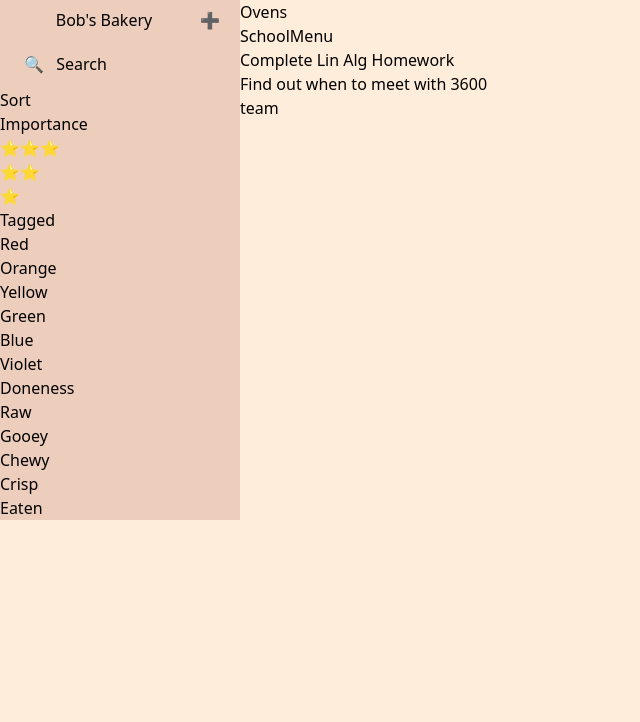
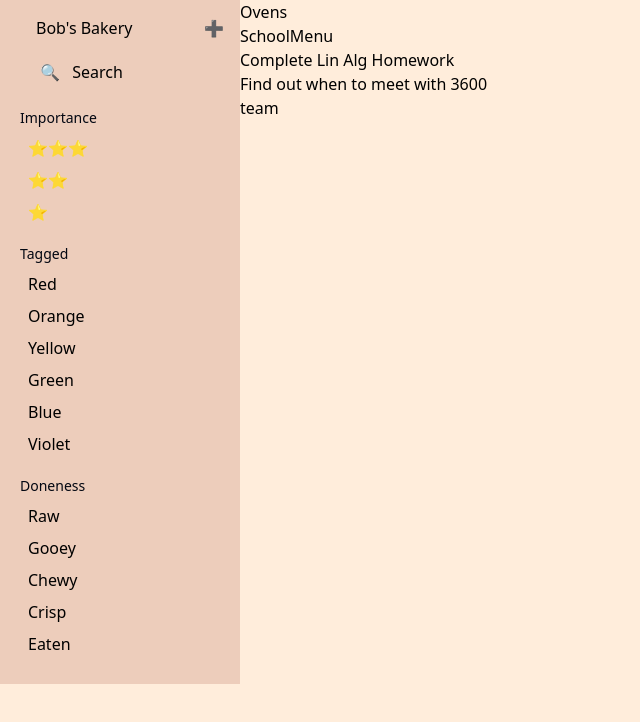
Before and after one commit to arishalidev/cookie-task-manager, a website: page index.html in a window 1280 px wide. Shown: the whole page, without its empty margins (0-640 px from the left). Drawn offline with nearby package versions, Linux system fonts and the light colour scheme; files that its build step writes are made by us from their sources.

Commit message:
Styled sidebar

```diff
--- a/index.html
+++ b/index.html
@@ -8,13 +8,13 @@
 <body class="bg-brown-100">
 <div class="flex">
     <div class="w-60 shrink-0 bg-brown-200">
-        <aside>
-            <div class="flex p-2">
+        <aside class="px-4 py-2">
+            <div class="flex mx-3 p-2">
                 <div>
-                    <button class="w-48" type="button">Bob's Bakery</button>
+                    <button class="w-40 text-left" type="button">Bob's Bakery</button>
                 </div>
                 <div>
-                    <button class="w-4" type="button">➕</button>
+                    <button class="px-2 hover:bg-brown-300 rounded-xl" type="button">➕</button>
                 </div>
             </div>
 
@@ -26,13 +26,12 @@
                         <span class="p-1">Search</span>
                     </button>
                 </div>
-                <div>
-                    <h2>Sort</h2>
+
+                <div class="sidebar-list">
+                    <div class="sidebar-dropdown">
+                        <button>Importance</button>
                     </div>
 
-                <div>
-                    <span>Importance</span>
-                </div>
                     <ul>
                         <li>
                             <button>⭐⭐⭐</button>
@@ -44,9 +43,10 @@
                             <button>⭐</button>
                         </li>
                     </ul>
-
-                <div>
-                    <span>Tagged</span>
+                </div>
+                <div class="sidebar-list">
+                    <div class="sidebar-dropdown">
+                        <button>Tagged</button>
                     </div>
                     <ul>
                         <li>
@@ -68,10 +68,11 @@
                             <button>Violet</button>
                         </li>
                     </ul>
+                </div>
 
-
-                <div>
-                    <span>Doneness</span>
+                <div class="sidebar-list">
+                    <div class="sidebar-dropdown">
+                        <button>Doneness</button>
                     </div>
 
                     <ul>
@@ -91,6 +92,7 @@
                             <button>Eaten</button>
                         </li>
                     </ul>
+                </div>
 
             </div>
 
--- a/src/input.css
+++ b/src/input.css
@@ -1,11 +1,28 @@
 @import "tailwindcss";
-
 
 @theme {
     --color-brown-100: oklch(0.9557 0.030857 67.4451);
     --color-brown-200: oklch(0.8706 0.0437 51.18);
     --color-brown-300: oklch(0.8127 0.0601 49.05);
     --color-brown-400: oklch(0.6944 0.072 58.29);
+}
 
+.sidebar-list {
+    @apply my-4
+}
 
+.sidebar-list ul li {
+    @apply px-2 hover:bg-brown-300 rounded-xl
 }
+
+.sidebar-list ul li button {
+    @apply p-1
+}
+
+.sidebar-dropdown {
+    @apply px-1 my-1 text-sm hover:bg-brown-300 rounded-md
+}
+
+.sidebar-dropdown button {
+    @apply text-gray-950
+}
```
Lines whose indentation alone changed are shown as unchanged.
